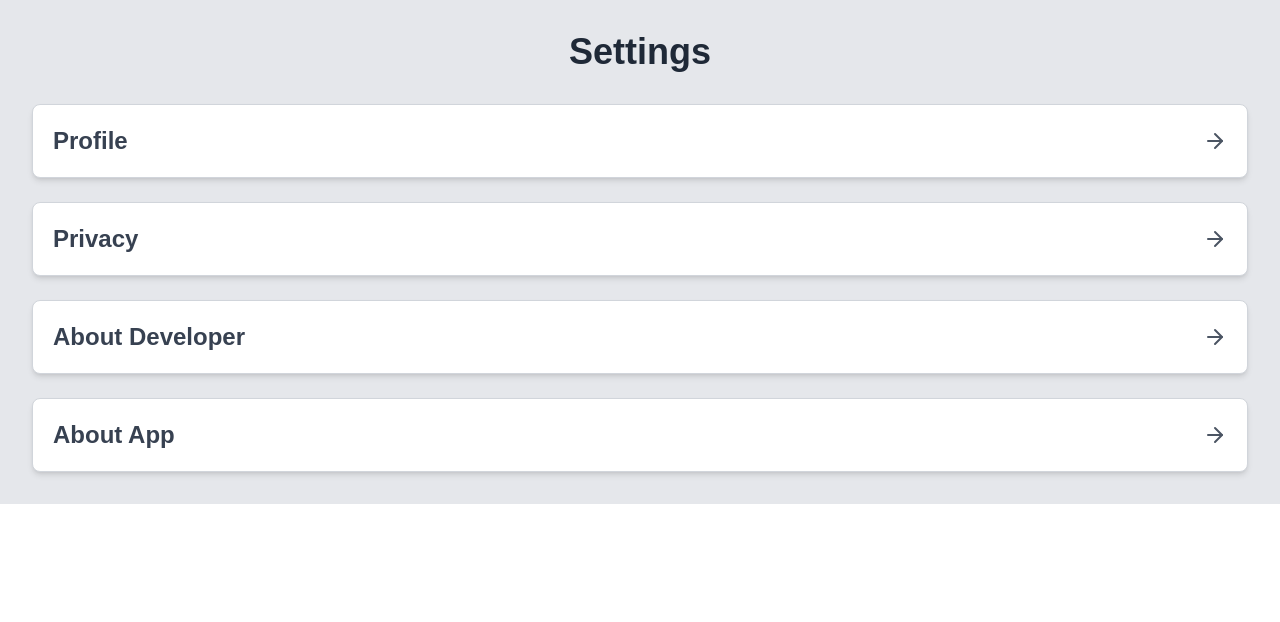
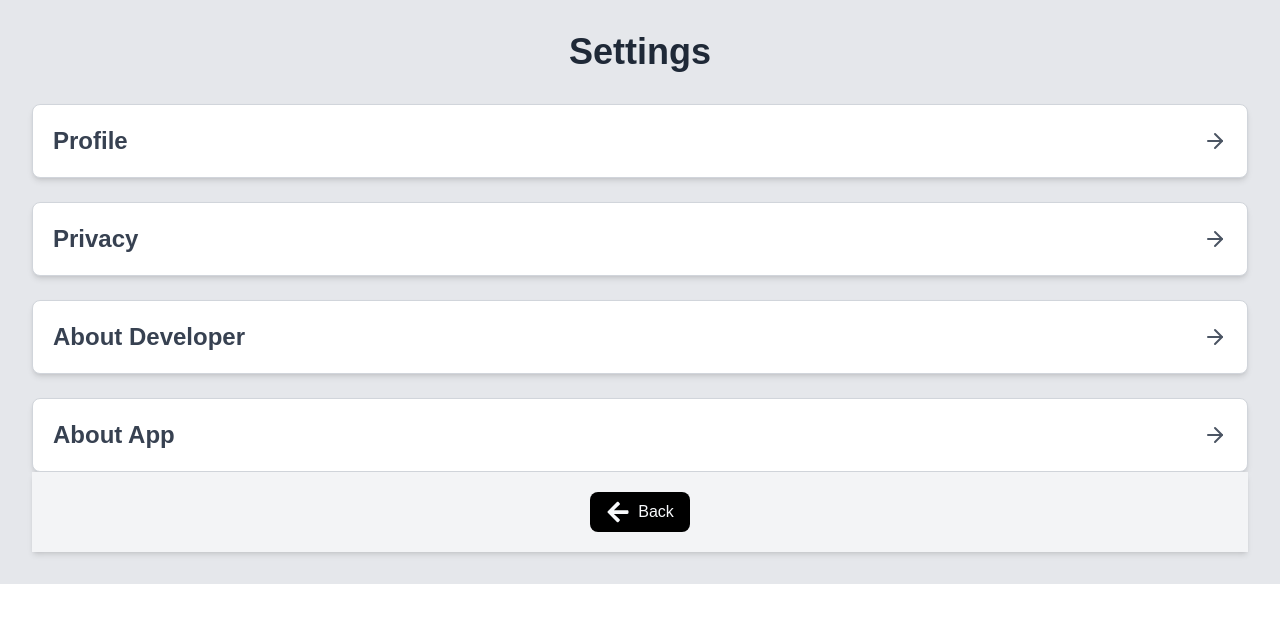
Before and after one commit to Tanaka878/CommunityForumApp, a Next.js app: page /components/Settings/HomePage in a window 1280 px wide. Shown: the top 622 px of the page. Built offline with nearby package versions, Linux system fonts and the light colour scheme.

Commit message:
working on navigation

```diff
--- a/src/app/components/Settings/HomePage/page.tsx
+++ b/src/app/components/Settings/HomePage/page.tsx
@@ -2,9 +2,14 @@
 import React from 'react';
 import { ArrowRight } from 'lucide-react';
 import { useRouter } from 'next/navigation';
+import { FaArrowLeft } from 'react-icons/fa';
 
 const Settings = () => {
   const router = useRouter();
+      function NavigateBack(): void {
+          router.push('/components/GroupsContainer/Container')
+      }
+
 
   function Privacy(){
     router.push('/components/Settings/Privacy');
@@ -50,6 +55,14 @@ const Settings = () => {
           <ArrowRight className="text-gray-600 w-6 h-6 transition-transform duration-300 hover:translate-x-2" />
         </div>
       </nav>
+
+      <nav className="flex justify-center items-center h-20 p-4 bg-gray-100 shadow-md">
+            <button
+                className="flex items-center justify-center gap-2 px-4 py-2 bg-black text-slate-50 rounded-lg hover:bg-gray-800 transition-all" onClick={NavigateBack}>
+                <FaArrowLeft className="w-6 h-6 text-slate-50" />
+                Back
+            </button>
+        </nav>
     </div>
   );
 };
```
